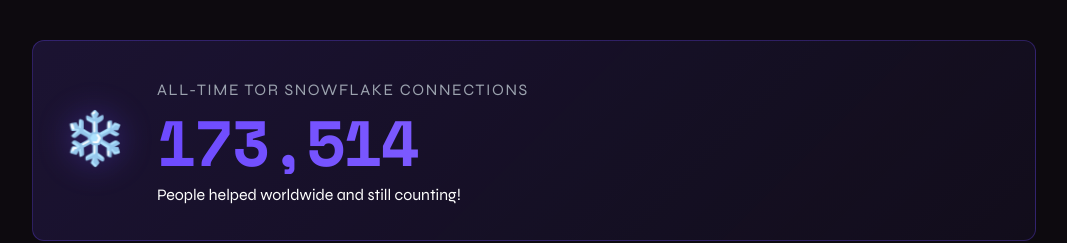
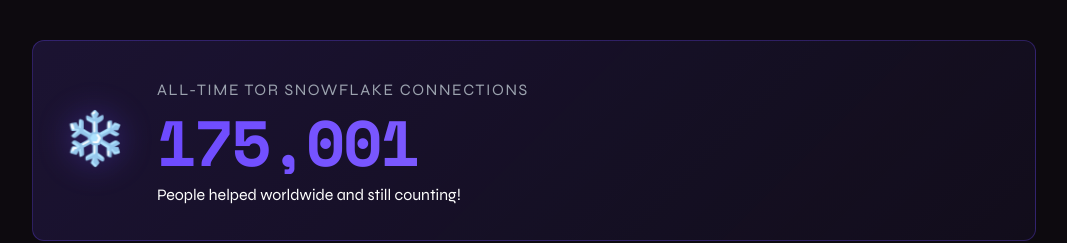
Before and after one commit to S-cpu3/Aarons-Website, a plain HTML site: page index.html in a window 1280 px wide. Shown: the part 6091-6334 px from the top of the page, without its empty margins (106-1173 px from the left). Drawn offline with nearby package versions, Linux system fonts and the light colour scheme.

Commit message:
Update all-time snowflake connections count

```diff
--- a/index.html
+++ b/index.html
@@ -853,7 +853,7 @@
       <div class="stat-icon">❄️</div>
       <div class="stat-content">
         <div class="stat-label">All-Time Tor Snowflake Connections</div>
-        <div class="stat-number" data-target="173514" data-is-decimal="false">0</div>
+        <div class="stat-number" data-target="175001" data-is-decimal="false">0</div>
         <div class="stat-sublabel">People helped worldwide and still counting!</div>
       </div>
     </div>
```
